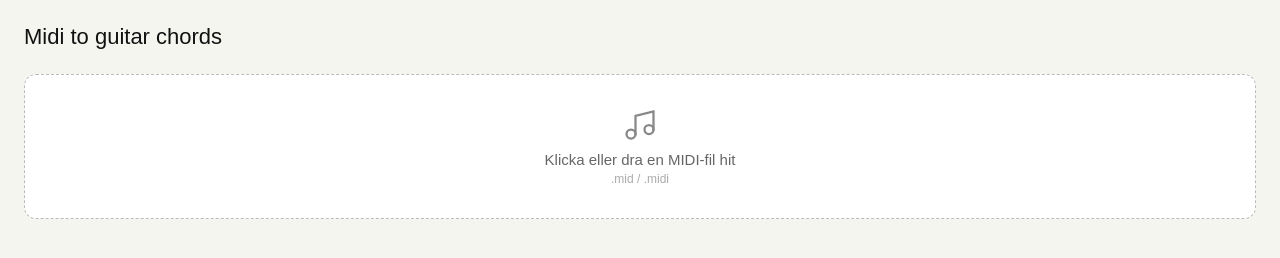
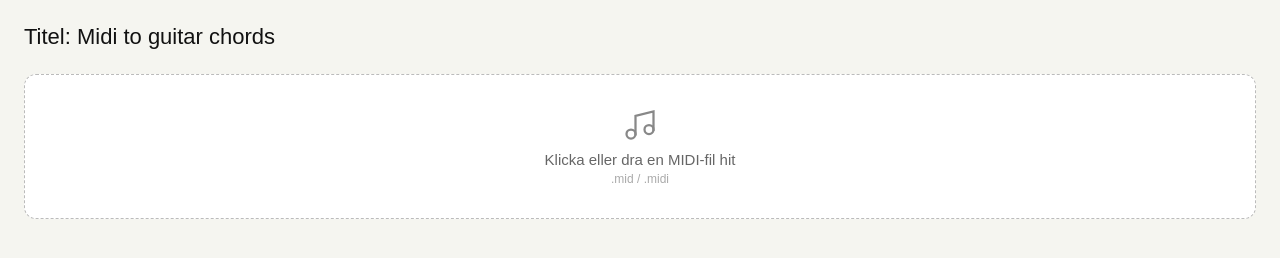
Before and after one commit to ghsamme/guitar_tab_generator, a website: page index.html in a window 1280 px wide. Drawn offline with Linux system fonts and the light colour scheme.

Commit message:
Ändrad rubrik

```diff
--- a/index.html
+++ b/index.html
@@ -6,7 +6,7 @@
 <link rel="stylesheet" href="style.css">
 </head>
 <body>
-<h1>Midi to guitar chords</h1>
+<h1>Titel: Midi to guitar chords</h1>
 
 <div class="upload-area" id="drop-zone" onclick="document.getElementById('fi').click()">
   <svg width="36" height="36" viewBox="0 0 24 24" fill="none" stroke="#888" stroke-width="1.5" style="margin:0 auto 8px;display:block"><path d="M9 19V6l12-3v13"/><circle cx="6" cy="18" r="3"/><circle cx="18" cy="15" r="3"/></svg>
```
Also changed, not shown: package.json (added, +12 -0 lines), 2 other files.
